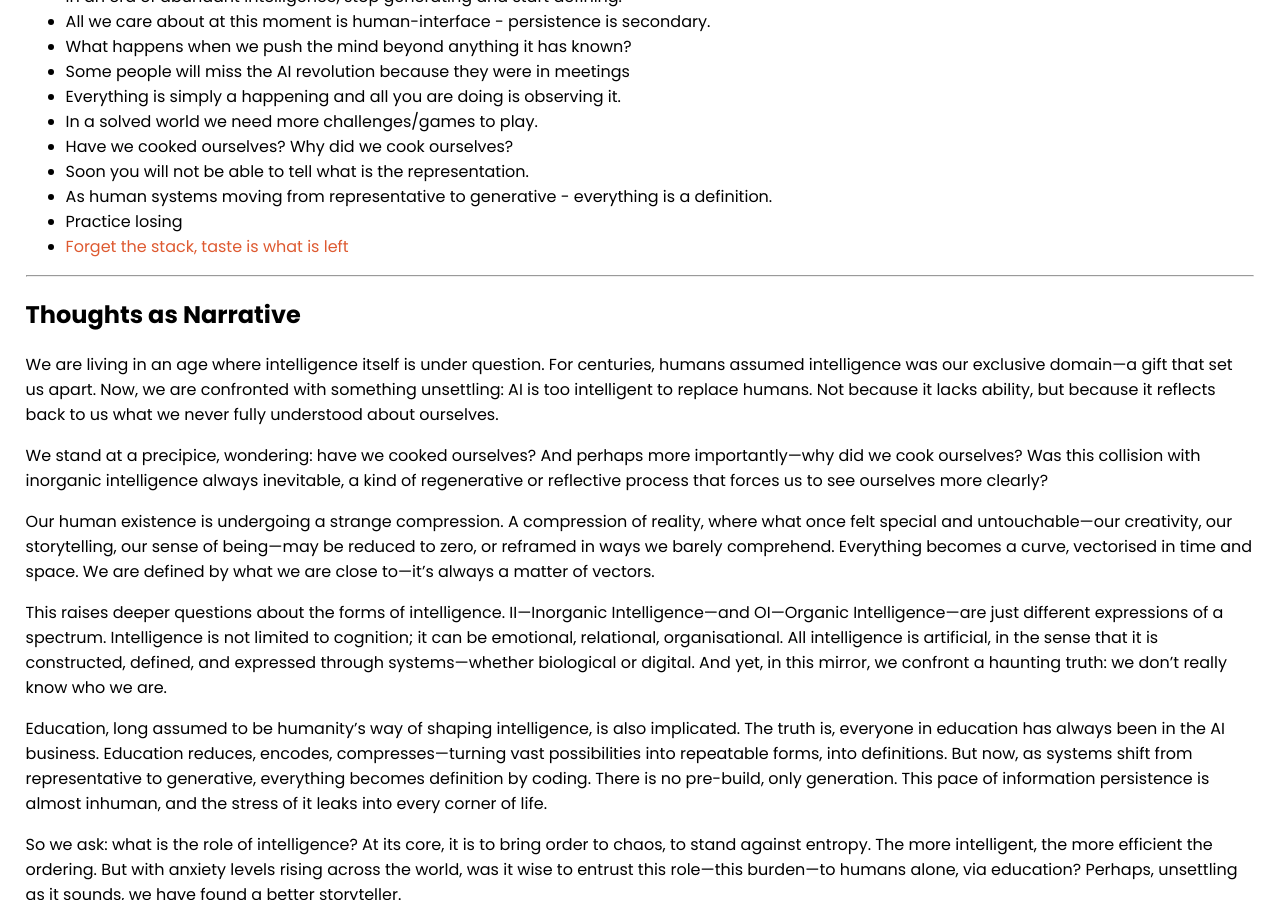
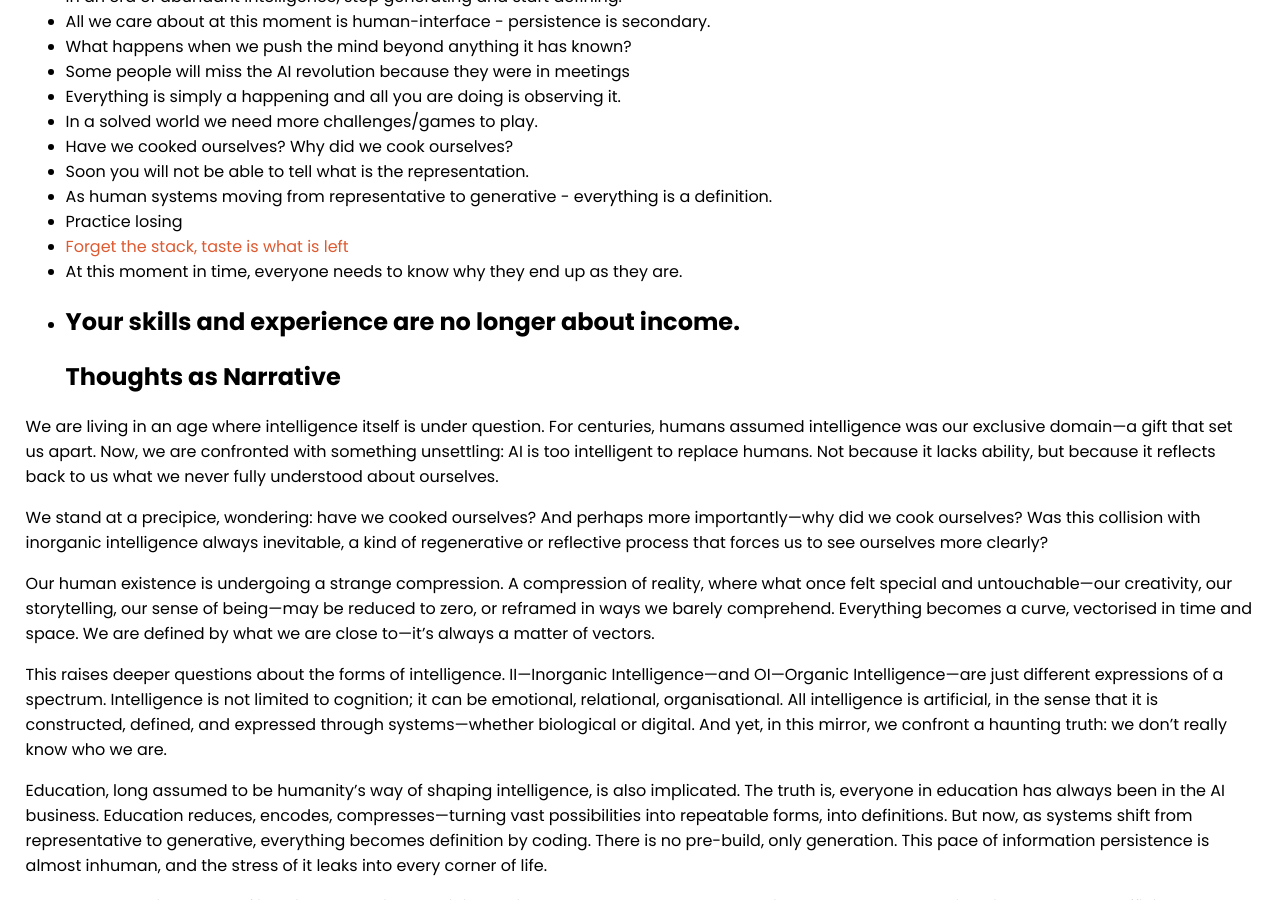
Before and after one commit to selfdriven-foundation/selfdriven-ai, a Jekyll site: the page built from docs/pages/thoughts.md, in a window 1280 px wide and 900 px high, scrolled down 1425 px. Built offline with Jekyll 4.4.1, drawn with Linux system fonts in a browser that asks for light colours.

Commit message:
Update thoughts.md

```diff
--- a/docs/pages/thoughts.md
+++ b/docs/pages/thoughts.md
@@ -63,7 +63,8 @@ We’re living in a time where intelligence itself—what it is, how it works, a
 everything is a definition.
 - Practice losing
 - [Forget the stack, taste is what is left](https://youtu.be/A_Lv0Ze272g?si=r2s8NLzytCbGlYuP)
-
+- At this moment in time, everyone needs to know why they end up as they are.
+- Your skills and experience are no longer about income.
 ---
 ## Thoughts as Narrative
 
```
